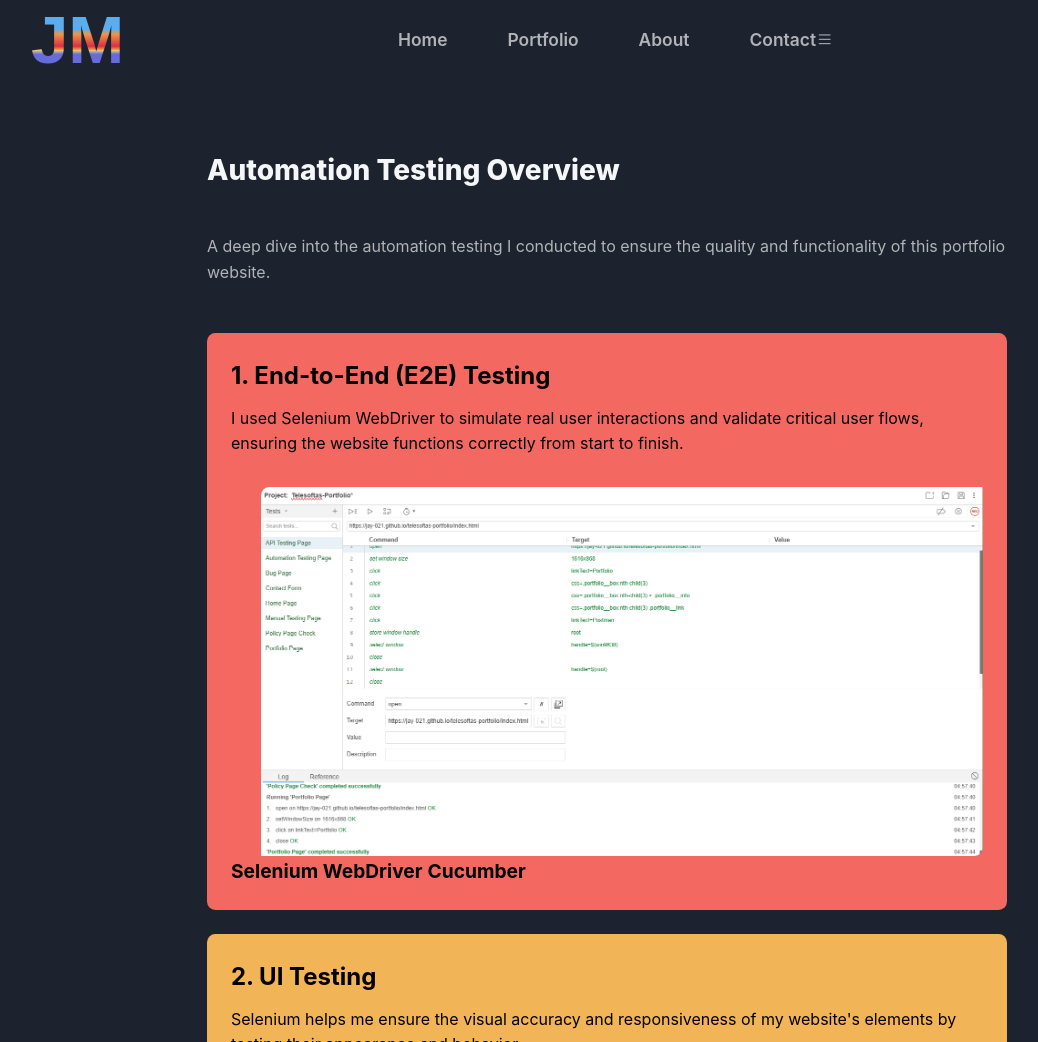
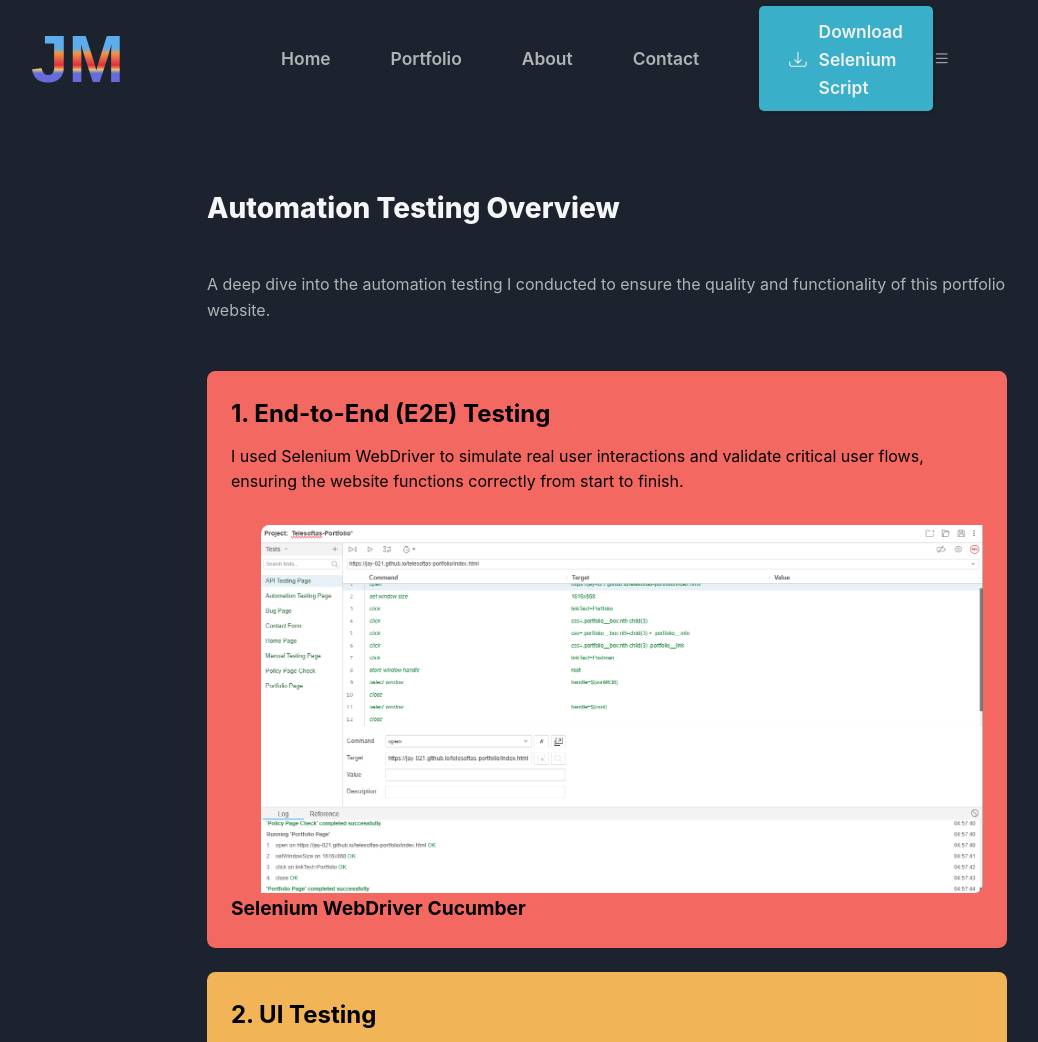
Before and after one commit to jay-021/QA-portfolio, a website: page automation-testing.html in a window 1280 px wide. Shown: the top 1042 px of the page, without its empty margins (33-1071 px from the left). Drawn offline with nearby package versions, Linux system fonts and the light colour scheme.

Commit message:
download button added for script

```diff
--- a/automation-testing.html
+++ b/automation-testing.html
@@ -34,11 +34,13 @@
                     </li>
                     <li><a href="index.html#about">About</a></li>
                     <li><a href="index.html#contact">Contact</a></li>
-                </ul>
+                    <li><a class="btn btn--main" href="selenium-script/script.side" download style="background-color: var(--color-accent);"><i class="bi bi-download"></i> Download Selenium Script</a></li> </ul>
             </nav>
             <div id="navigation-button"><i class="bi bi-list"></i></div>
         </div>
     </header>
+
+
 
     <main class="portfolioSingle manual-testing">
         <section class="section">
--- a/styles/app.css
+++ b/styles/app.css
@@ -779,3 +779,14 @@ img {
 .portfolio .dropdown:hover .dropdown-content { /* Notice the .portfolio before .dropdown:hover */
   display: block;
 }
+/* ... your other styles ... */
+
+/* existing styles ... */
+/* existing styles ... */
+
+.header .navigation ul li a.btn { /* Target anchor tags with btn class within navigation list items */
+  display: inline-flex; /* Allow the button to display as a flex item */
+  align-items: center;  /* Vertically center the content of the button */
+  padding: 0.8rem 2.5rem;
+  padding-top: 1rem;
+}
```
